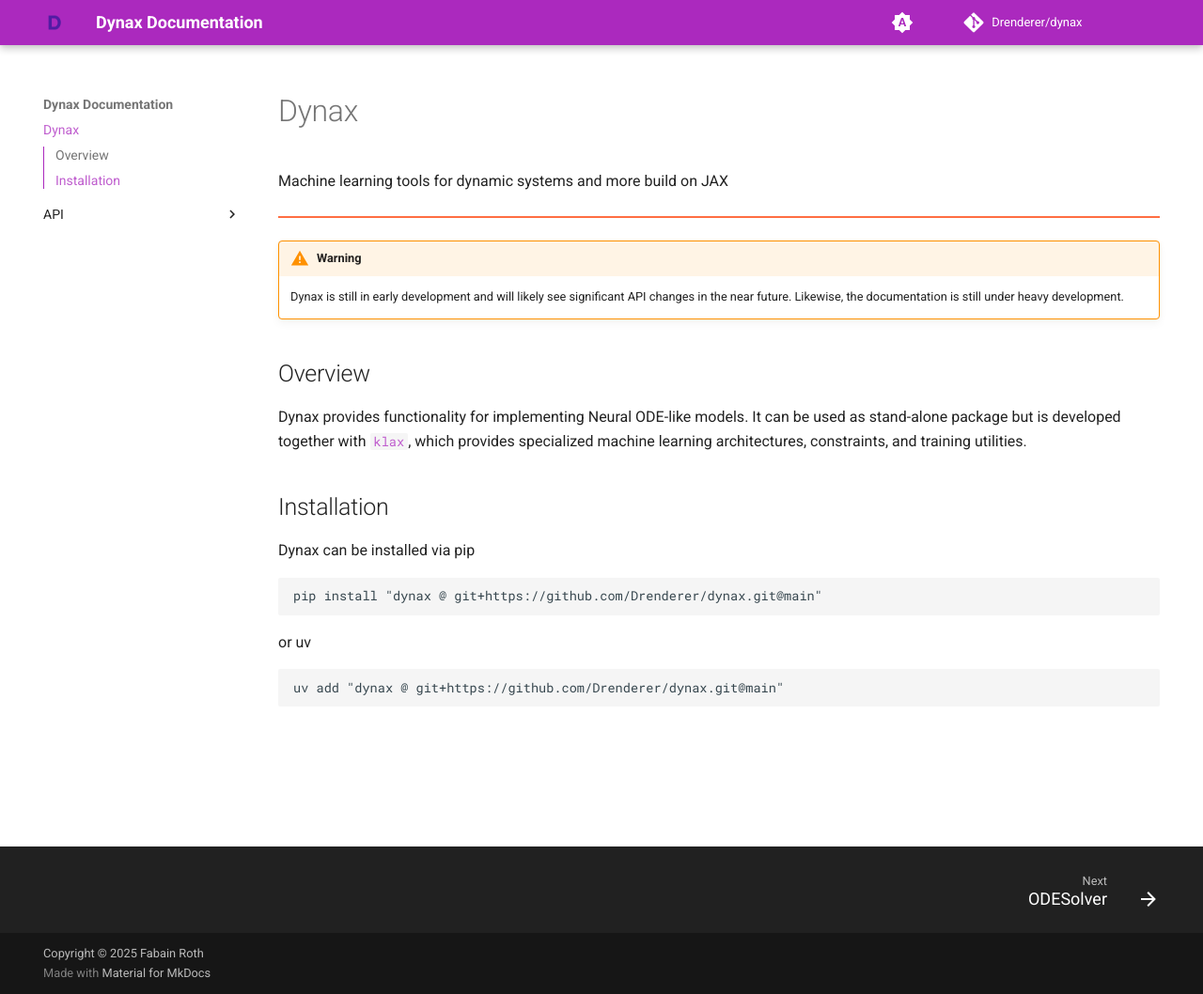
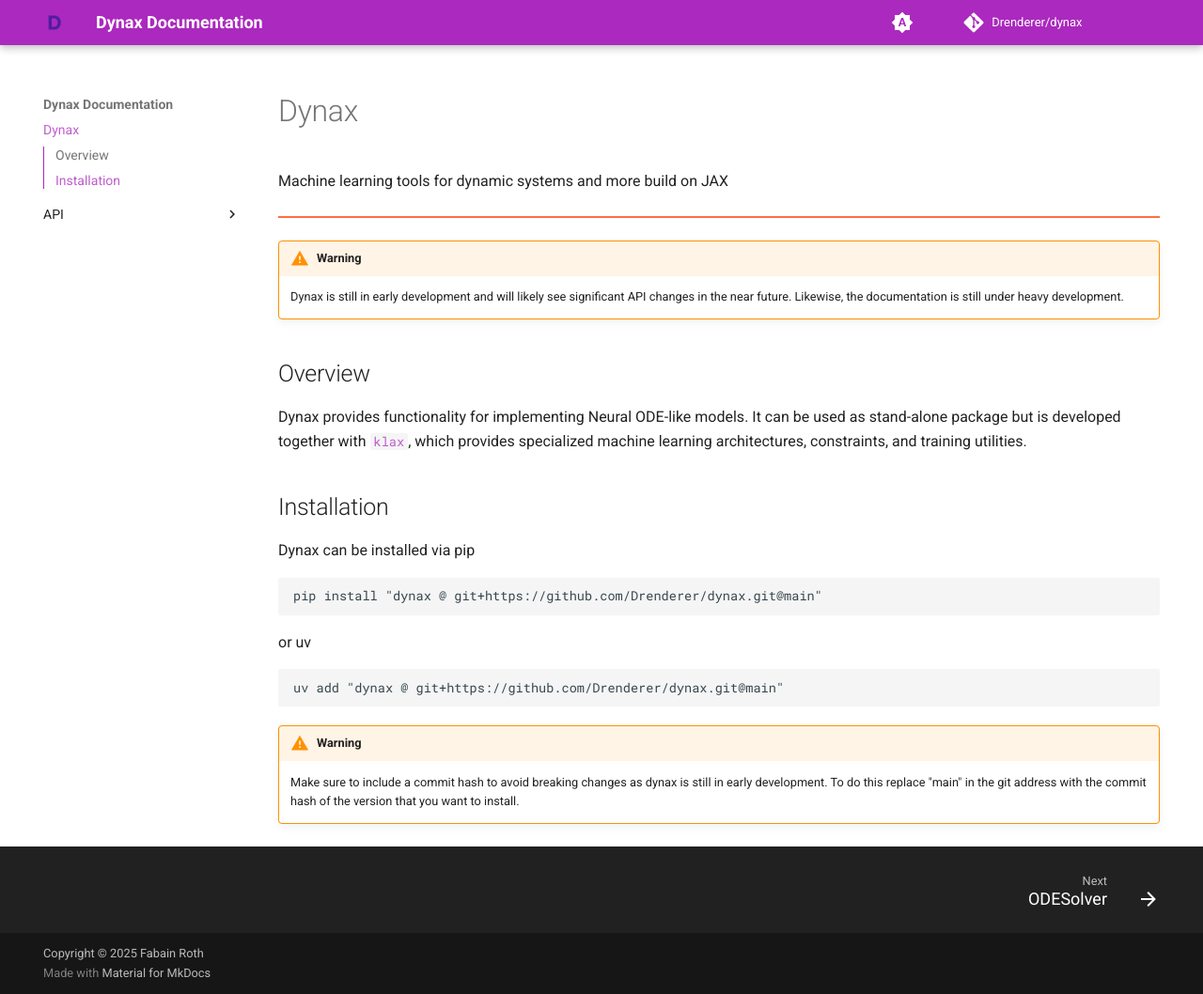
Before and after one commit to Drenderer/dynax, an MkDocs documentation site: the page built from docs/index.md, in a window 1280 px wide and 1058 px high. Shown: the whole window at 94% size. Built offline with MkDocs 1.6.1 and Material for MkDocs 9.7.7, drawn with Linux system fonts in a browser that asks for light colours; comment, search, counter and statistics services are not loaded.

Commit message:
Added installation warning to docs

````diff
--- a/docs/index.md
+++ b/docs/index.md
@@ -24,3 +24,7 @@
 ```bash
 uv add "dynax @ git+https://github.com/Drenderer/dynax.git@main"
 ```
+
+!!! warning
+    Make sure to include a commit hash to avoid breaking changes as dynax is still in early development.
+    To do this replace "main" in the git address with the commit hash of the version that you want to install.
````
